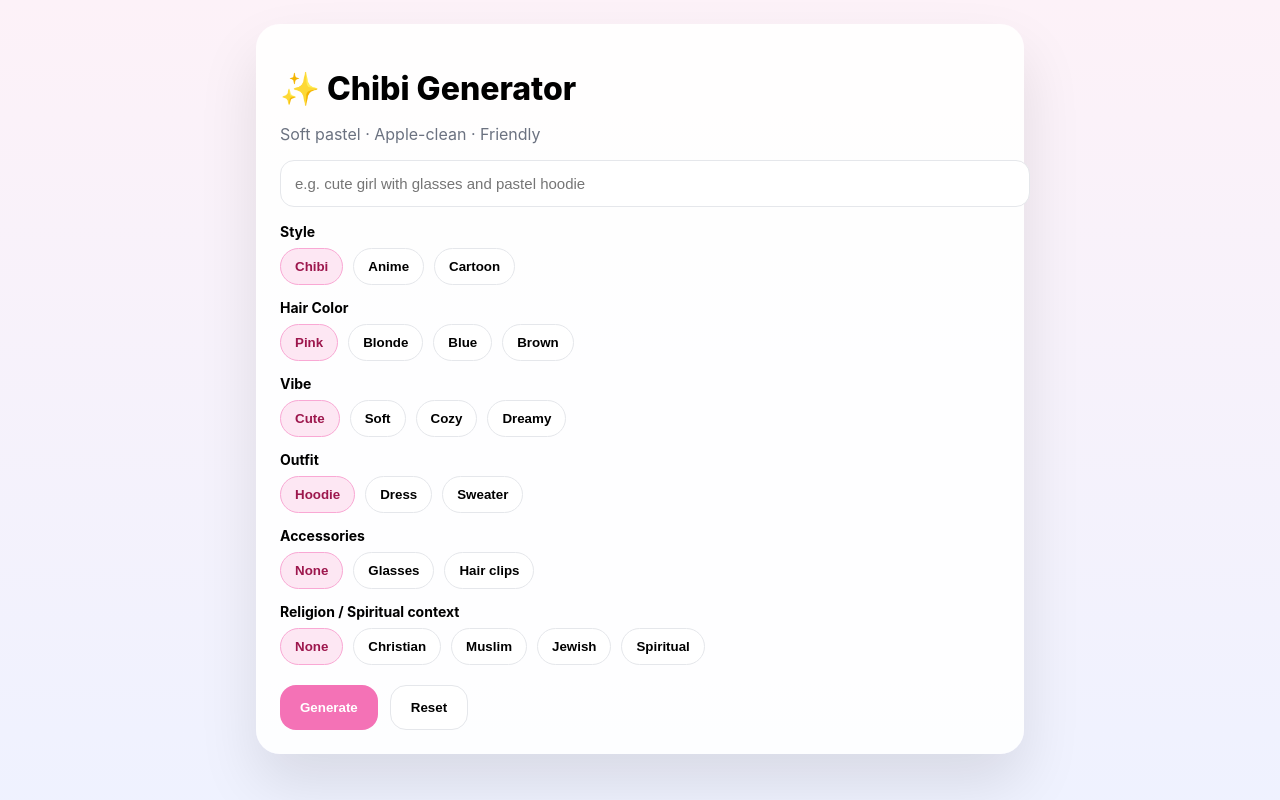
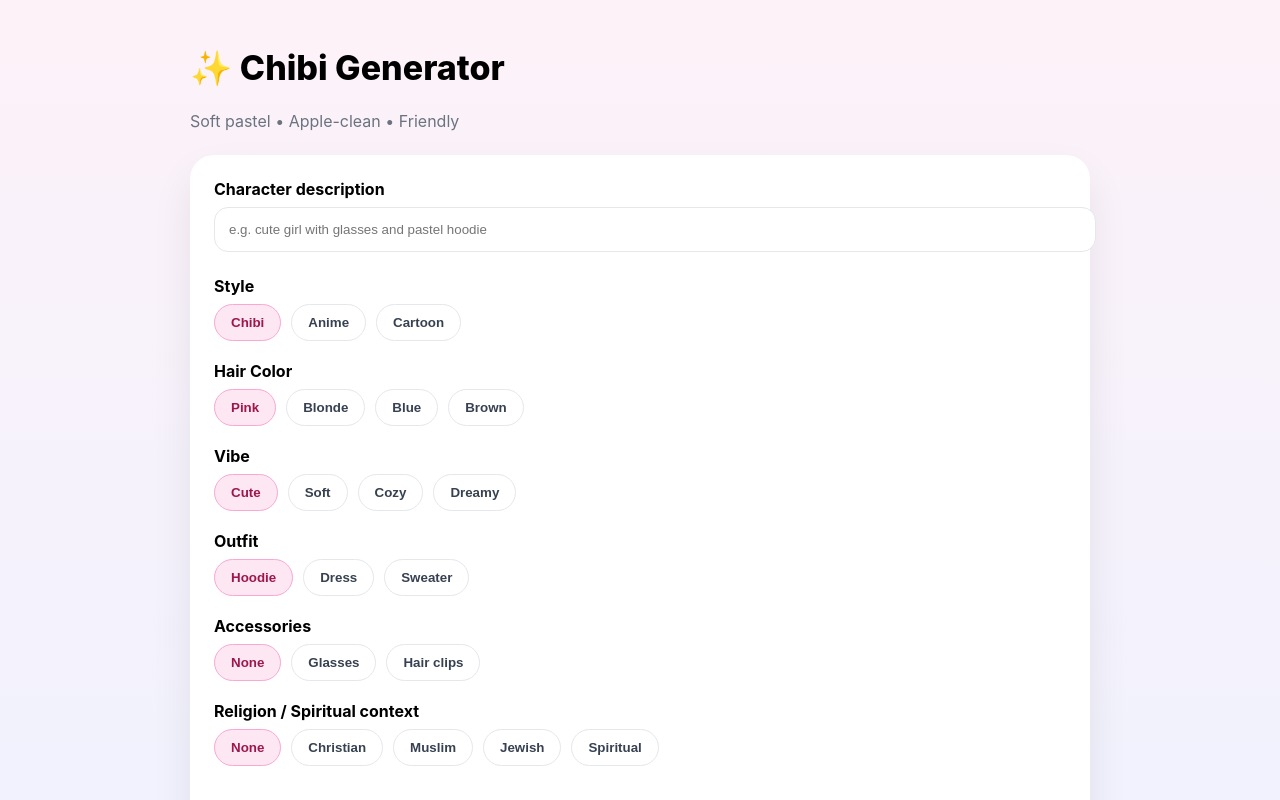
Before and after one commit to elianydigitalwonder-bot/System-prompt-engine-, a Next.js app: page / in a window 1280 px wide. Shown: the top 800 px of the page. Built offline with nearby package versions, Linux system fonts and the light colour scheme.

Commit message:
fix: restore generate button and preview placeholder

```diff
--- a/app/page.js
+++ b/app/page.js
@@ -4,19 +4,29 @@ import { useState } from "react";
 
 function ButtonGroup({ label, value, onChange, options }) {
   return (
-    <div style={styles.group}>
-      <div style={styles.groupLabel}>{label}</div>
-      <div style={styles.chips}>
+    <div style={{ marginBottom: 20 }}>
+      <div style={{ fontWeight: 700, marginBottom: 8 }}>{label}</div>
+      <div style={{ display: "flex", gap: 10, flexWrap: "wrap" }}>
         {options.map((opt) => {
-          const active = value === opt;
+          const active = value === opt.value;
           return (
             <button
-              key={opt}
+              key={opt.value}
               type="button"
-              onClick={() => onChange(opt)}
-              style={active ? styles.chipActive : styles.chip}
+              onClick={() => onChange(opt.value)}
+              style={{
+                padding: "10px 16px",
+                borderRadius: 999,
+                border: active
+                  ? "1px solid #f9a8d4"
+                  : "1px solid #e5e7eb",
+                background: active ? "#fde7f3" : "#fff",
+                color: active ? "#9d174d" : "#374151",
+                fontWeight: 700,
+                cursor: "pointer",
+              }}
             >
-              {opt}
+              {opt.label}
             </button>
           );
         })}
@@ -26,21 +36,22 @@ function ButtonGroup({ label, value, onChange, options }) {
 }
 
 export default function Home() {
-  const [description, setDescription] = useState("");
-  const [style, setStyle] = useState("Chibi");
-  const [hair, setHair] = useState("Pink");
-  const [vibe, setVibe] = useState("Cute");
-  const [outfit, setOutfit] = useState("Hoodie");
-  const [accessory, setAccessory] = useState("None");
-  const [religion, setReligion] = useState("None");
+  const [prompt, setPrompt] = useState("");
+  const [style, setStyle] = useState("chibi");
+  const [hair, setHair] = useState("pink");
+  const [vibe, setVibe] = useState("cute");
+  const [outfit, setOutfit] = useState("hoodie");
+  const [accessories, setAccessories] = useState("none");
+  const [religion, setReligion] = useState("none");
 
+  const [loading, setLoading] = useState(false);
   const [imageUrl, setImageUrl] = useState("");
-  const [loading, setLoading] = useState(false);
 
   async function handleGenerate() {
     setLoading(true);
+    setImageUrl("");
 
-    // TEMP placeholder image so UI works
+    // Placeholder image for now
     setTimeout(() => {
       setImageUrl(
         "https://placehold.co/600x600/png?text=Chibi+Preview"
@@ -49,180 +60,162 @@ export default function Home() {
     }, 800);
   }
 
-  function handleReset() {
-    setDescription("");
-    setImageUrl("");
-  }
-
   return (
-    <main style={styles.page}>
-      <div style={styles.card}>
-        <h1 style={styles.title}>✨ Chibi Generator</h1>
-        <p style={styles.subtitle}>
-          Soft pastel · Apple-clean · Friendly
+    <main
+      style={{
+        minHeight: "100vh",
+        background: "linear-gradient(180deg,#fdf2f8,#eef2ff)",
+        padding: 24,
+        fontFamily:
+          '-apple-system,BlinkMacSystemFont,"SF Pro Text",system-ui',
+      }}
+    >
+      <div style={{ maxWidth: 900, margin: "0 auto" }}>
+        <h1 style={{ fontSize: 34, fontWeight: 800 }}>✨ Chibi Generator</h1>
+        <p style={{ color: "#6b7280" }}>
+          Soft pastel • Apple-clean • Friendly
         </p>
 
+        <div
+          style={{
+            background: "#fff",
+            borderRadius: 24,
+            padding: 24,
+            marginTop: 24,
+            boxShadow: "0 20px 40px rgba(0,0,0,0.08)",
+          }}
+        >
+          <label style={{ fontWeight: 700 }}>Character description</label>
           <input
+            value={prompt}
+            onChange={(e) => setPrompt(e.target.value)}
             placeholder="e.g. cute girl with glasses and pastel hoodie"
-          value={description}
-          onChange={(e) => setDescription(e.target.value)}
-          style={styles.input}
+            style={{
+              width: "100%",
+              padding: 14,
+              marginTop: 8,
+              marginBottom: 24,
+              borderRadius: 14,
+              border: "1px solid #e5e7eb",
+            }}
           />
 
           <ButtonGroup
             label="Style"
             value={style}
             onChange={setStyle}
-          options={["Chibi", "Anime", "Cartoon"]}
+            options={[
+              { label: "Chibi", value: "chibi" },
+              { label: "Anime", value: "anime" },
+              { label: "Cartoon", value: "cartoon" },
+            ]}
           />
 
           <ButtonGroup
             label="Hair Color"
             value={hair}
             onChange={setHair}
-          options={["Pink", "Blonde", "Blue", "Brown"]}
+            options={[
+              { label: "Pink", value: "pink" },
+              { label: "Blonde", value: "blonde" },
+              { label: "Blue", value: "blue" },
+              { label: "Brown", value: "brown" },
+            ]}
           />
 
           <ButtonGroup
             label="Vibe"
             value={vibe}
             onChange={setVibe}
-          options={["Cute", "Soft", "Cozy", "Dreamy"]}
+            options={[
+              { label: "Cute", value: "cute" },
+              { label: "Soft", value: "soft" },
+              { label: "Cozy", value: "cozy" },
+              { label: "Dreamy", value: "dreamy" },
+            ]}
           />
 
           <ButtonGroup
             label="Outfit"
             value={outfit}
             onChange={setOutfit}
-          options={["Hoodie", "Dress", "Sweater"]}
+            options={[
+              { label: "Hoodie", value: "hoodie" },
+              { label: "Dress", value: "dress" },
+              { label: "Sweater", value: "sweater" },
+            ]}
           />
 
           <ButtonGroup
             label="Accessories"
-          value={accessory}
-          onChange={setAccessory}
-          options={["None", "Glasses", "Hair clips"]}
+            value={accessories}
+            onChange={setAccessories}
+            options={[
+              { label: "None", value: "none" },
+              { label: "Glasses", value: "glasses" },
+              { label: "Hair clips", value: "clips" },
+            ]}
           />
 
           <ButtonGroup
             label="Religion / Spiritual context"
             value={religion}
             onChange={setReligion}
-          options={["None", "Christian", "Muslim", "Jewish", "Spiritual"]}
+            options={[
+              { label: "None", value: "none" },
+              { label: "Christian", value: "christian" },
+              { label: "Muslim", value: "muslim" },
+              { label: "Jewish", value: "jewish" },
+              { label: "Spiritual", value: "spiritual" },
+            ]}
           />
 
-        <div style={styles.actions}>
           <button
             onClick={handleGenerate}
-            disabled={loading}
-            style={styles.primary(loading)}
+            disabled={loading || !prompt}
+            style={{
+              marginTop: 20,
+              padding: "14px 22px",
+              borderRadius: 16,
+              border: "none",
+              background: loading || !prompt ? "#e5e7eb" : "#f472b6",
+              color: "#fff",
+              fontWeight: 800,
+              cursor:
+                loading || !prompt ? "not-allowed" : "pointer",
+            }}
           >
             {loading ? "Generating…" : "Generate"}
           </button>
-
-          <button onClick={handleReset} style={styles.secondary}>
-            Reset
-          </button>
         </div>
 
-        {imageUrl && (
+        <div
+          style={{
+            marginTop: 30,
+            background: "#fff",
+            borderRadius: 24,
+            padding: 20,
+            boxShadow: "0 20px 40px rgba(0,0,0,0.08)",
+            textAlign: "center",
+          }}
+        >
+          {imageUrl ? (
             <img
               src={imageUrl}
-            alt="Preview"
-            style={styles.preview}
+              alt="Chibi preview"
+              style={{
+                width: "100%",
+                maxWidth: 500,
+                borderRadius: 20,
+              }}
             />
+          ) : (
+            <div style={{ color: "#9ca3af", fontWeight: 700 }}>
+              Chibi Preview
+            </div>
           )}
+        </div>
       </div>
     </main>
   );
 }
-
-const styles = {
-  page: {
-    minHeight: "100vh",
-    background: "linear-gradient(180deg,#fdf2f8,#eef2ff)",
-    padding: 24,
-    fontFamily:
-      '-apple-system,BlinkMacSystemFont,"SF Pro Text",system-ui',
-  },
-  card: {
-    maxWidth: 720,
-    margin: "0 auto",
-    background: "rgba(255,255,255,0.9)",
-    borderRadius: 24,
-    padding: 24,
-    boxShadow: "0 30px 60px rgba(0,0,0,0.1)",
-  },
-  title: {
-    fontSize: 32,
-    fontWeight: 800,
-    marginBottom: 4,
-  },
-  subtitle: {
-    color: "#6b7280",
-    marginBottom: 16,
-  },
-  input: {
-    width: "100%",
-    padding: 14,
-    borderRadius: 14,
-    border: "1px solid #e5e7eb",
-    marginBottom: 16,
-    fontSize: 15,
-  },
-  group: {
-    marginBottom: 14,
-  },
-  groupLabel: {
-    fontWeight: 700,
-    marginBottom: 8,
-    fontSize: 14,
-  },
-  chips: {
-    display: "flex",
-    flexWrap: "wrap",
-    gap: 10,
-  },
-  chip: {
-    padding: "10px 14px",
-    borderRadius: 999,
-    border: "1px solid #e5e7eb",
-    background: "#fff",
-    cursor: "pointer",
-    fontWeight: 600,
-  },
-  chipActive: {
-    padding: "10px 14px",
-    borderRadius: 999,
-    border: "1px solid #f9a8d4",
-    background: "#fde7f3",
-    color: "#9d174d",
-    fontWeight: 700,
-  },
-  actions: {
-    display: "flex",
-    gap: 12,
-    marginTop: 20,
-  },
-  primary: (disabled) => ({
-    padding: "14px 20px",
-    borderRadius: 16,
-    border: "none",
-    background: disabled ? "#e5e7eb" : "#f472b6",
-    color: "#fff",
-    fontWeight: 800,
-    cursor: disabled ? "not-allowed" : "pointer",
-  }),
-  secondary: {
-    padding: "14px 20px",
-    borderRadius: 16,
-    border: "1px solid #e5e7eb",
-    background: "#fff",
-    fontWeight: 700,
-  },
-  preview: {
-    marginTop: 24,
-    width: "100%",
-    borderRadius: 18,
-  },
-};
```
Lines whose indentation alone changed are shown as unchanged.
